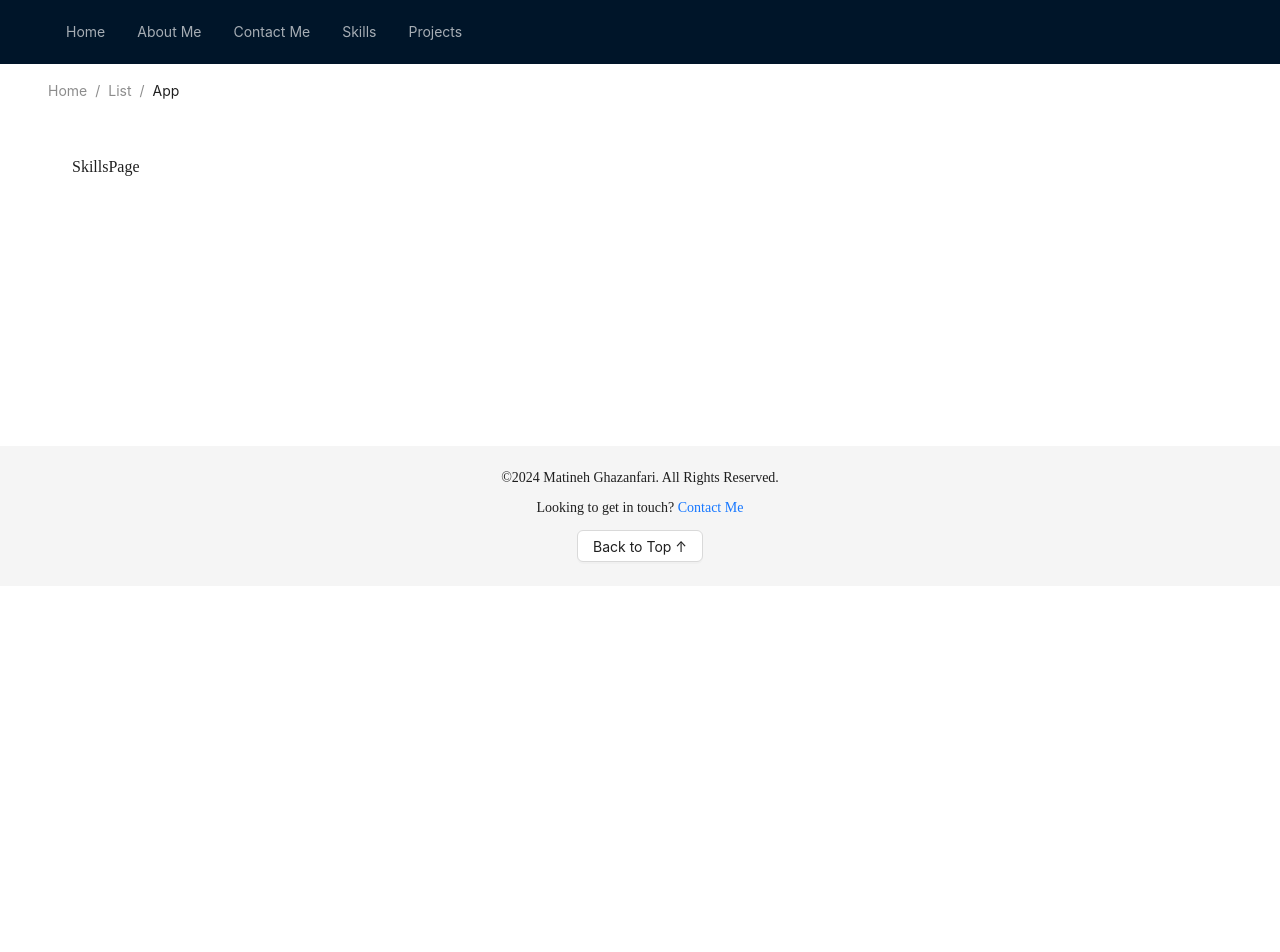
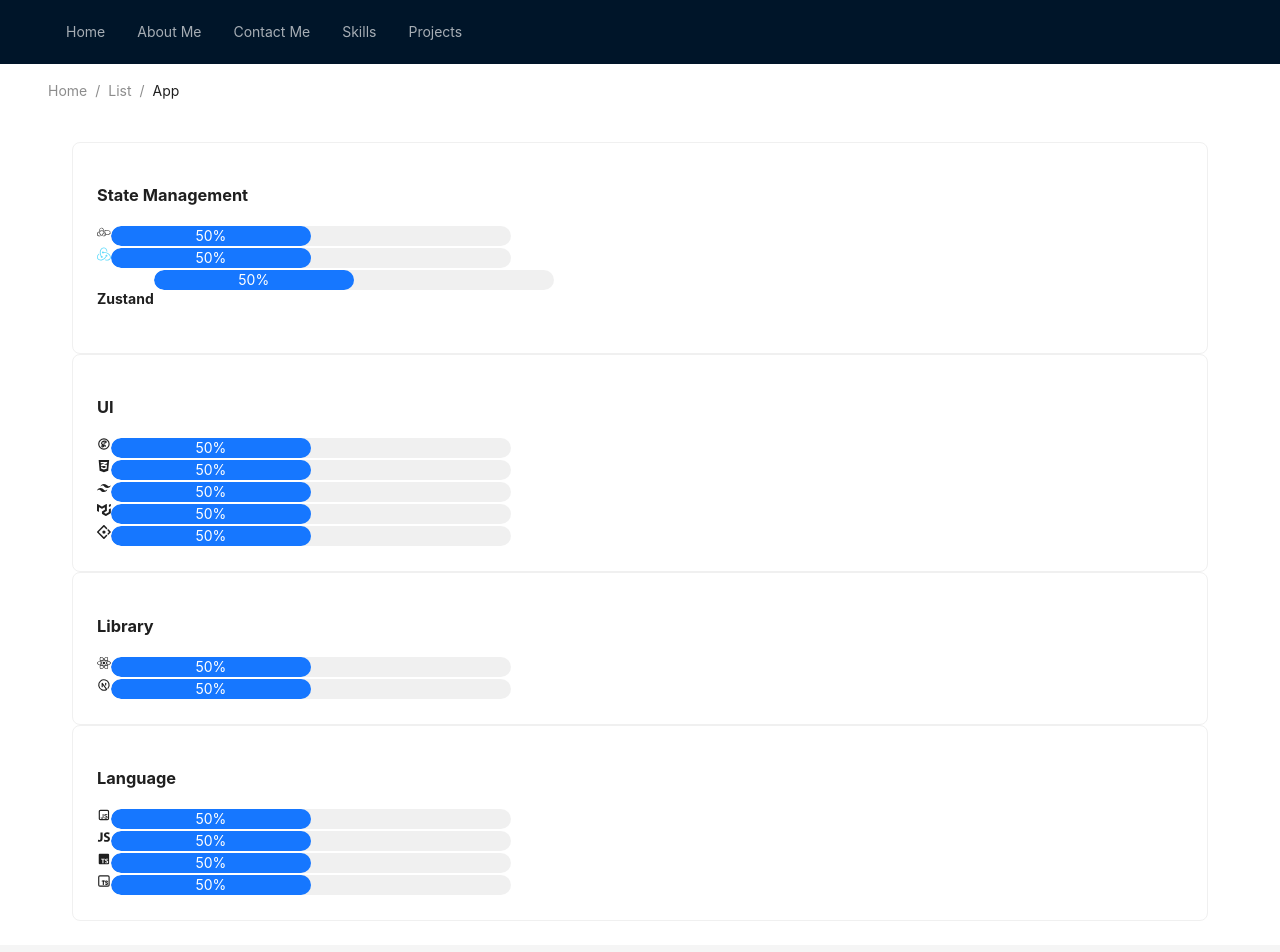
Before and after one commit to matine-gh/portfolio, a Next.js app: page /skills in a window 1280 px wide. Shown: the top 952 px of the page. Before the commit the page ends 800 px from the top, so only its background shows below. Built offline with nearby package versions, Linux system fonts and the light colour scheme; what @ant-design/nextjs-registry would draw is missing.

Commit message:
init skills page with progress

```diff
--- a/package.json
+++ b/package.json
@@ -16,7 +16,8 @@
     "antd": "^5.22.1",
     "next": "15.0.3",
     "react": "^18.3.1",
-    "react-dom": "^18"
+    "react-dom": "^18",
+    "react-icons": "^5.4.0"
   },
   "devDependencies": {
     "@types/node": "^20",
--- a/src/app/(pages)/skills/page.tsx
+++ b/src/app/(pages)/skills/page.tsx
@@ -1,3 +1,5 @@
+import Skills from "@/components/Skills";
+
 export default function SkillsPage() {
-  return <p>SkillsPage</p>;
+  return <Skills />;
 }
--- /dev/null
+++ b/src/components/Skills/index.tsx
@@ -0,0 +1,144 @@
+import { Card, Flex, Progress } from "antd";
+import { FaCss3Alt, FaReact } from "react-icons/fa";
+import {
+  SiAntdesign,
+  SiMui,
+  SiNextdotjs,
+  SiRedux,
+  SiReduxsaga,
+} from "react-icons/si";
+import { TbBrandNextjs, TbBrandSass, TbBrandTypescript } from "react-icons/tb";
+import { RiJavascriptLine, RiTailwindCssFill } from "react-icons/ri";
+import { BiLogoTypescript } from "react-icons/bi";
+import { IoLogoJavascript } from "react-icons/io";
+export default function Skills() {
+  return (
+    <>
+      <Card>
+        <h3>State Management</h3>
+        <Flex>
+          <SiReduxsaga />
+          <Progress
+            percent={50}
+            percentPosition={{ align: "center", type: "inner" }}
+            size={[400, 20]}
+          />
+        </Flex>
+        <Flex>
+          <SiRedux color={"#61DBFB"} />
+          <Progress
+            percent={50}
+            percentPosition={{ align: "center", type: "inner" }}
+            size={[400, 20]}
+          />
+        </Flex>
+
+        <Flex>
+          <h4>Zustand</h4>
+          <Progress
+            percent={50}
+            percentPosition={{ align: "center", type: "inner" }}
+            size={[400, 20]}
+          />
+        </Flex>
+      </Card>
+      <Card>
+        <h3>UI</h3>
+        <Flex>
+          <TbBrandSass />
+          <Progress
+            percent={50}
+            percentPosition={{ align: "center", type: "inner" }}
+            size={[400, 20]}
+          />
+        </Flex>
+        <Flex>
+          <FaCss3Alt />
+          <Progress
+            percent={50}
+            percentPosition={{ align: "center", type: "inner" }}
+            size={[400, 20]}
+          />
+        </Flex>
+        <Flex>
+          <RiTailwindCssFill />
+          <Progress
+            percent={50}
+            percentPosition={{ align: "center", type: "inner" }}
+            size={[400, 20]}
+          />
+        </Flex>
+        <Flex>
+          <SiMui />
+          <Progress
+            percent={50}
+            percentPosition={{ align: "center", type: "inner" }}
+            size={[400, 20]}
+          />
+        </Flex>
+        <Flex>
+          <SiAntdesign />
+          <Progress
+            percent={50}
+            percentPosition={{ align: "center", type: "inner" }}
+            size={[400, 20]}
+          />
+        </Flex>
+      </Card>
+      <Card>
+        <h3>Library</h3>
+        <Flex>
+          <FaReact />
+          <Progress
+            percent={50}
+            percentPosition={{ align: "center", type: "inner" }}
+            size={[400, 20]}
+          />
+        </Flex>
+        <Flex>
+          <TbBrandNextjs />
+          <Progress
+            percent={50}
+            percentPosition={{ align: "center", type: "inner" }}
+            size={[400, 20]}
+          />
+        </Flex>
+      </Card>
+      <Card>
+        <h3>Language</h3>
+        <Flex>
+          <RiJavascriptLine />
+          <Progress
+            percent={50}
+            percentPosition={{ align: "center", type: "inner" }}
+            size={[400, 20]}
+          />
+        </Flex>
+        <Flex>
+          <IoLogoJavascript />
+          <Progress
+            percent={50}
+            percentPosition={{ align: "center", type: "inner" }}
+            size={[400, 20]}
+          />
+        </Flex>
+        <Flex>
+          <BiLogoTypescript />
+          <Progress
+            percent={50}
+            percentPosition={{ align: "center", type: "inner" }}
+            size={[400, 20]}
+          />
+        </Flex>
+        <Flex>
+          <TbBrandTypescript />
+          <Progress
+            percent={50}
+            percentPosition={{ align: "center", type: "inner" }}
+            size={[400, 20]}
+          />
+        </Flex>
+      </Card>
+    </>
+  );
+}
```
